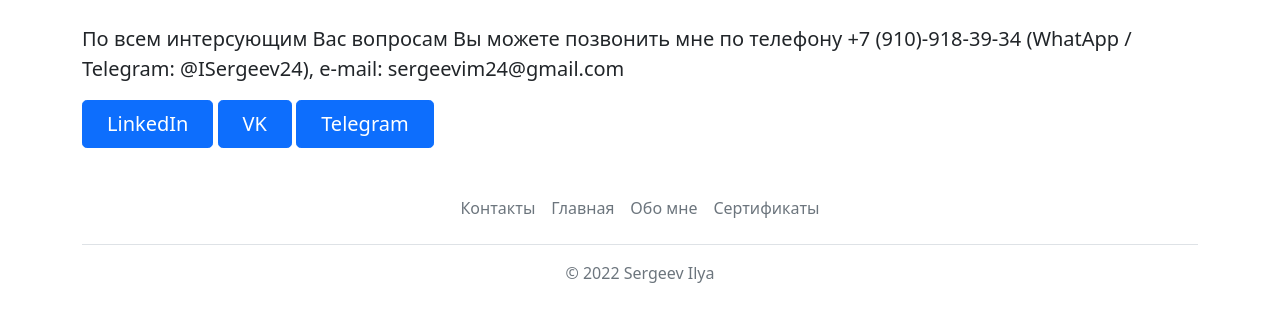
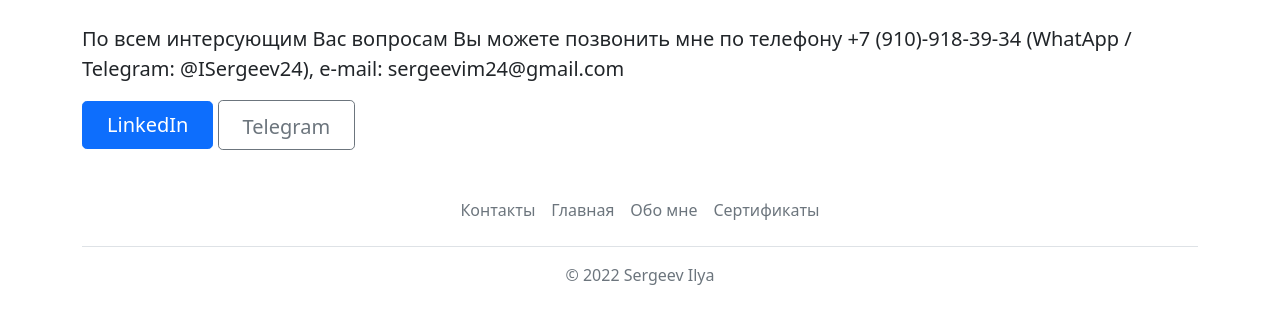
Before and after one commit to wesk777/CVweb-site, a Flask app: page /contact in a window 1280 px wide. Shown: the part 73-397 px from the top of the page. Run offline with Flask 2, Linux system fonts and the light colour scheme.

```diff
--- a/templates/contact.html
+++ b/templates/contact.html
@@ -14,8 +14,9 @@ contact
     e-mail: sergeevim24@gmail.com
         </p>
     <a href="https://www.linkedin.com/in/ilya-sergeev-630975239/" class="btn btn-primary btn-lg px-4">LinkedIn</a>
-    <a href="https://vk.com/id379956633" class="btn btn-primary btn-lg px-4">VK</a>
-    <a href="https://t.me/ISergeev24" class="btn btn-primary btn-lg px-4">Telegram</a>
+    <button type="button" class="btn btn-outline-secondary btn-lg px-4">
+        <font style="vertical-align: inherit;"><font style="vertical-align: inherit;">Telegram</font></font></button>
+
 </div>
 
 {% endblock %}
```
